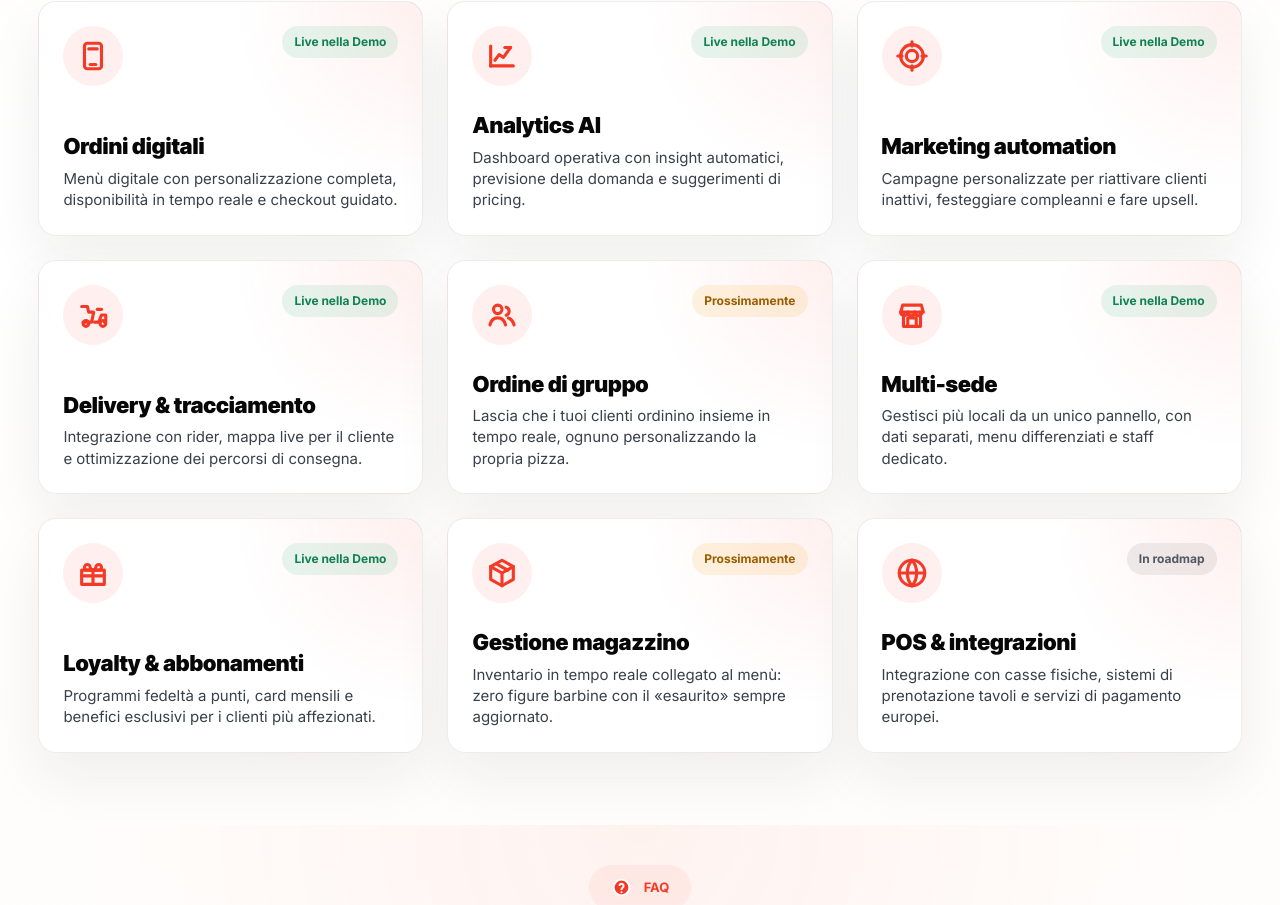
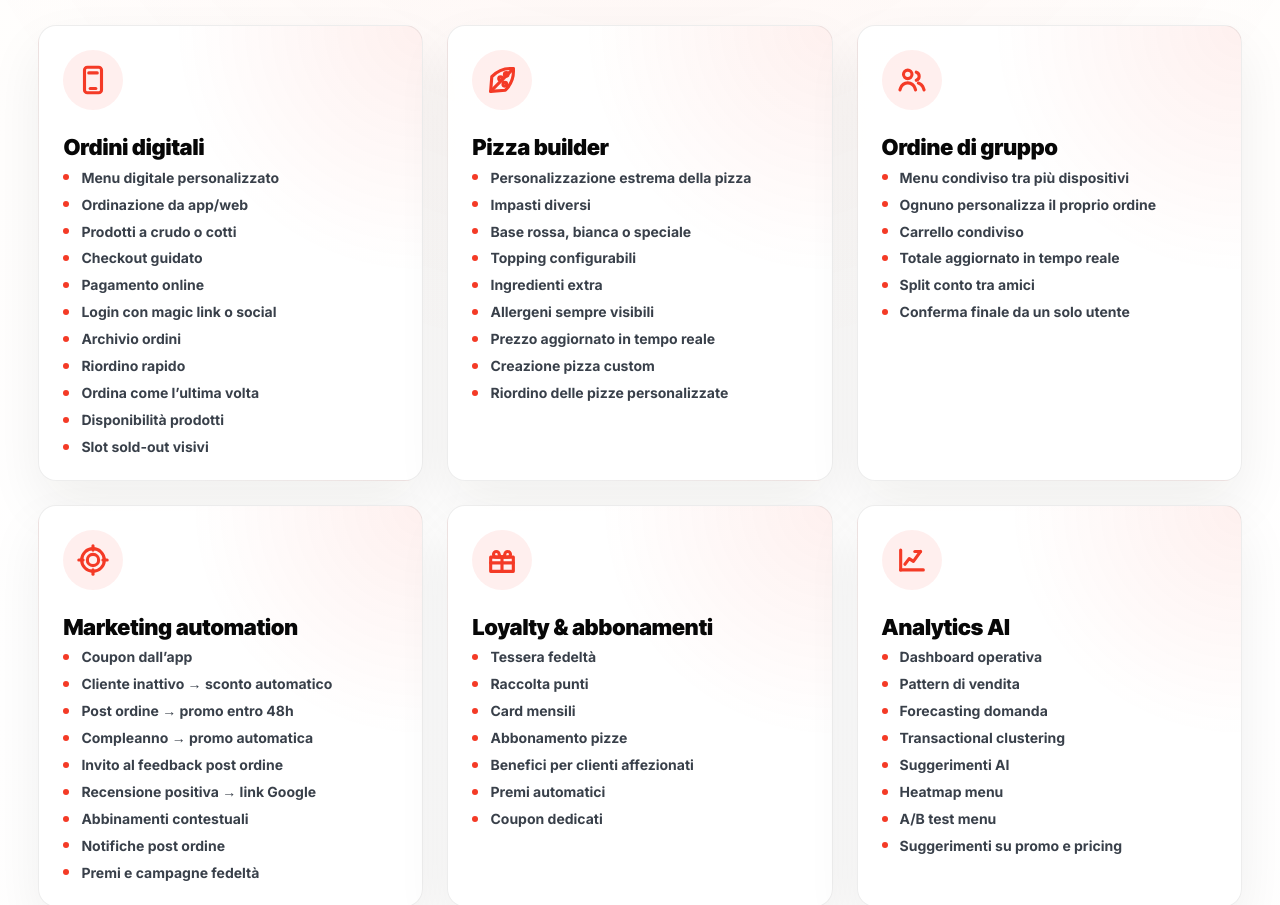
Before and after one commit to kremisi-com/pizzaos, a Next.js app in the folder apps/landing/: page / in a window 1280 px wide. Shown: the part 10582-11487 px from the top of the page. Built offline with nearby package versions, Linux system fonts and the light colour scheme.

Commit message:
feat(landing): expand ecosystem feature lists
Replace the landing ecosystem cards with the supplied detailed functional areas and feature lists.

Update the ecosystem rendering test and landing implementation plan note for the revised content.

```diff
--- a/apps/landing/src/features/home/components/ecosystem-section.module.css
+++ b/apps/landing/src/features/home/components/ecosystem-section.module.css
@@ -115,11 +115,10 @@
 
 .card {
   min-width: 0;
-  min-height: 224px;
+  min-height: 360px;
   display: flex;
   flex-direction: column;
-  justify-content: space-between;
-  gap: 28px;
+  gap: 26px;
   padding: 24px;
   border: 1px solid rgba(31, 28, 25, 0.08);
   border-radius: 18px;
@@ -142,7 +141,7 @@
 .cardHeader {
   display: flex;
   align-items: flex-start;
-  justify-content: space-between;
+  justify-content: flex-start;
   gap: 18px;
 }
 
@@ -172,39 +171,33 @@
   color: #070707;
 }
 
-.cardDescription {
+.featureList {
+  display: grid;
+  gap: 9px;
   margin: 0;
-  color: #39404a;
-  font-size: clamp(15px, 1vw, 17px);
-  line-height: 1.42;
+  padding: 0;
+  list-style: none;
 }
 
-.cardBadge {
-  display: inline-flex;
-  align-items: center;
-  justify-content: center;
-  min-height: 32px;
-  padding: 0 12px;
-  border-radius: 999px;
-  font-size: 12px;
-  font-weight: 900;
-  line-height: 1;
-  white-space: nowrap;
+.featureList li {
+  position: relative;
+  padding-left: 18px;
+  color: #39404a;
+  font-size: clamp(14px, 0.95vw, 16px);
+  font-weight: 700;
+  line-height: 1.28;
 }
 
-.cardBadge--live {
-  background: rgba(17, 168, 101, 0.1);
-  color: #118052;
-}
-
-.cardBadge--soon {
-  background: rgba(245, 158, 11, 0.12);
-  color: #9a5d00;
-}
-
-.cardBadge--roadmap {
-  background: rgba(17, 17, 17, 0.07);
-  color: #525862;
+.featureList li::before {
+  content: "";
+  position: absolute;
+  top: 0.62em;
+  left: 0;
+  width: 6px;
+  height: 6px;
+  border-radius: 50%;
+  background: var(--color-brand-red);
+  transform: translateY(-50%);
 }
 
 @media (max-width: 1024px) {
@@ -256,8 +249,4 @@
   .cardHeader {
     align-items: center;
   }
-
-  .cardBadge {
-    font-size: 11px;
-  }
 }
--- a/apps/landing/src/features/home/components/ecosystem-section.tsx
+++ b/apps/landing/src/features/home/components/ecosystem-section.tsx
@@ -1,9 +1,9 @@
 import type { ReactElement } from "react";
 import styles from "./ecosystem-section.module.css";
 
-type EcosystemStatus = "live" | "soon" | "roadmap";
 type EcosystemIcon =
   | "orders"
+  | "pizza"
   | "analytics"
   | "marketing"
   | "delivery"
@@ -11,88 +11,166 @@ type EcosystemIcon =
   | "stores"
   | "loyalty"
   | "inventory"
-  | "integrations";
+  | "payments"
+  | "brand";
 
 interface EcosystemItem {
   readonly icon: EcosystemIcon;
   readonly title: string;
-  readonly description: string;
-  readonly status: EcosystemStatus;
-  readonly statusLabel: string;
+  readonly features: readonly string[];
 }
 
 const ECOSYSTEM_ITEMS: readonly EcosystemItem[] = [
   {
     icon: "orders",
     title: "Ordini digitali",
-    description:
-      "Menù digitale con personalizzazione completa, disponibilità in tempo reale e checkout guidato.",
-    status: "live",
-    statusLabel: "Live nella Demo",
+    features: [
+      "Menu digitale personalizzato",
+      "Ordinazione da app/web",
+      "Prodotti a crudo o cotti",
+      "Checkout guidato",
+      "Pagamento online",
+      "Login con magic link o social",
+      "Archivio ordini",
+      "Riordino rapido",
+      "Ordina come l’ultima volta",
+      "Disponibilità prodotti",
+      "Slot sold-out visivi",
+    ],
+  },
+  {
+    icon: "pizza",
+    title: "Pizza builder",
+    features: [
+      "Personalizzazione estrema della pizza",
+      "Impasti diversi",
+      "Base rossa, bianca o speciale",
+      "Topping configurabili",
+      "Ingredienti extra",
+      "Allergeni sempre visibili",
+      "Prezzo aggiornato in tempo reale",
+      "Creazione pizza custom",
+      "Riordino delle pizze personalizzate",
+    ],
+  },
+  {
+    icon: "group",
+    title: "Ordine di gruppo",
+    features: [
+      "Menu condiviso tra più dispositivi",
+      "Ognuno personalizza il proprio ordine",
+      "Carrello condiviso",
+      "Totale aggiornato in tempo reale",
+      "Split conto tra amici",
+      "Conferma finale da un solo utente",
+    ],
+  },
+  {
+    icon: "marketing",
+    title: "Marketing automation",
+    features: [
+      "Coupon dall’app",
+      "Cliente inattivo → sconto automatico",
+      "Post ordine → promo entro 48h",
+      "Compleanno → promo automatica",
+      "Invito al feedback post ordine",
+      "Recensione positiva → link Google",
+      "Abbinamenti contestuali",
+      "Notifiche post ordine",
+      "Premi e campagne fedeltà",
+    ],
+  },
+  {
+    icon: "loyalty",
+    title: "Loyalty & abbonamenti",
+    features: [
+      "Tessera fedeltà",
+      "Raccolta punti",
+      "Card mensili",
+      "Abbonamento pizze",
+      "Benefici per clienti affezionati",
+      "Premi automatici",
+      "Coupon dedicati",
+    ],
   },
   {
     icon: "analytics",
     title: "Analytics AI",
-    description:
-      "Dashboard operativa con insight automatici, previsione della domanda e suggerimenti di pricing.",
-    status: "live",
-    statusLabel: "Live nella Demo",
-  },
-  {
-    icon: "marketing",
-    title: "Marketing automation",
-    description:
-      "Campagne personalizzate per riattivare clienti inattivi, festeggiare compleanni e fare upsell.",
-    status: "live",
-    statusLabel: "Live nella Demo",
+    features: [
+      "Dashboard operativa",
+      "Pattern di vendita",
+      "Forecasting domanda",
+      "Transactional clustering",
+      "Suggerimenti AI",
+      "Heatmap menu",
+      "A/B test menu",
+      "Suggerimenti su promo e pricing",
+    ],
   },
   {
     icon: "delivery",
     title: "Delivery & tracciamento",
-    description:
-      "Integrazione con rider, mappa live per il cliente e ottimizzazione dei percorsi di consegna.",
-    status: "live",
-    statusLabel: "Live nella Demo",
-  },
-  {
-    icon: "group",
-    title: "Ordine di gruppo",
-    description:
-      "Lascia che i tuoi clienti ordinino insieme in tempo reale, ognuno personalizzando la propria pizza.",
-    status: "soon",
-    statusLabel: "Prossimamente",
+    features: [
+      "Stato ordine chiaro",
+      "Notifiche sugli ordini",
+      "Tracciamento live rider",
+      "Ottimizzazione consegne",
+      "Assegnazione rider automatica",
+      "Integrazione Deliveroo",
+      "Tempi stimati per consegna",
+    ],
   },
   {
     icon: "stores",
-    title: "Multi-sede",
-    description:
-      "Gestisci più locali da un unico pannello, con dati separati, menu differenziati e staff dedicato.",
-    status: "live",
-    statusLabel: "Live nella Demo",
-  },
-  {
-    icon: "loyalty",
-    title: "Loyalty & abbonamenti",
-    description:
-      "Programmi fedeltà a punti, card mensili e benefici esclusivi per i clienti più affezionati.",
-    status: "live",
-    statusLabel: "Live nella Demo",
+    title: "Gestione ristorante",
+    features: [
+      "Pannello amministrativo ordini",
+      "Prioritizzazione ordini",
+      "Smistamento comande per reparto",
+      "Tempi stimati per reparto",
+      "Menu stagionale",
+      "Staff dedicato",
+      "Gestione catene",
+      "Multi-sede",
+      "Network di pizzerie",
+    ],
   },
   {
     icon: "inventory",
-    title: "Gestione magazzino",
-    description:
-      "Inventario in tempo reale collegato al menù: zero figure barbine con il «esaurito» sempre aggiornato.",
-    status: "soon",
-    statusLabel: "Prossimamente",
+    title: "Magazzino",
+    features: [
+      "Inventario in tempo reale",
+      "Collegamento prodotti-menu",
+      "Esaurito automatico",
+      "Disponibilità ingredienti",
+      "Suggerimenti promo su scorte in eccesso",
+      "Controllo impasti disponibili",
+    ],
   },
   {
-    icon: "integrations",
-    title: "POS & integrazioni",
-    description:
-      "Integrazione con casse fisiche, sistemi di prenotazione tavoli e servizi di pagamento europei.",
-    status: "roadmap",
-    statusLabel: "In roadmap",
+    icon: "payments",
+    title: "Pagamenti & integrazioni",
+    features: [
+      "Pagamento da app",
+      "Split conto",
+      "Fattura via WhatsApp o email",
+      "Fatturazione automatica",
+      "Integrazione cassa/POS",
+      "Scontrino elettronico automatico",
+      "Servizi di pagamento europei",
+    ],
+  },
+  {
+    icon: "brand",
+    title: "Brand & canali proprietari",
+    features: [
+      "Dominio personale",
+      "Ecosistema monobrand",
+      "Stile menu su misura",
+      "Zero commissioni sugli ordini",
+      "Link ordine via WhatsApp",
+      "Link automatico quando il cliente chiama",
+    ],
   },
 ] as const;
 
@@ -116,7 +194,8 @@ export function EcosystemSection(): ReactElement {
             Dal primo ordine digitale alla gestione multi-sede: PizzaOS cresce
             con te.
             <br />
-            Alcune funzionalità sono già live, altre in arrivo presto.
+            Ogni area è pensata per controllo operativo, canali proprietari e
+            crescita senza commissioni.
           </p>
         </div>
 
@@ -127,15 +206,14 @@ export function EcosystemSection(): ReactElement {
                 <div className={styles.cardIcon} aria-hidden="true">
                   {renderIcon(item.icon)}
                 </div>
-                <span
-                  className={`${styles.cardBadge} ${styles[`cardBadge--${item.status}`]}`}
-                >
-                  {item.statusLabel}
-                </span>
               </div>
               <div>
                 <h3 className={styles.cardTitle}>{item.title}</h3>
-                <p className={styles.cardDescription}>{item.description}</p>
+                <ul className={styles.featureList}>
+                  {item.features.map((feature) => (
+                    <li key={feature}>{feature}</li>
+                  ))}
+                </ul>
               </div>
             </div>
           ))}
@@ -149,6 +227,8 @@ function renderIcon(icon: EcosystemIcon): ReactElement {
   switch (icon) {
     case "orders":
       return <PhoneIcon />;
+    case "pizza":
+      return <PizzaIcon />;
     case "analytics":
       return <ChartIcon />;
     case "marketing":
@@ -163,7 +243,9 @@ function renderIcon(icon: EcosystemIcon): ReactElement {
       return <GiftIcon />;
     case "inventory":
       return <BoxIcon />;
-    case "integrations":
+    case "payments":
+      return <CreditCardIcon />;
+    case "brand":
       return <GlobeIcon />;
   }
 }
@@ -185,6 +267,18 @@ function PhoneIcon(): ReactElement {
       <path d="M8 3h8a2 2 0 0 1 2 2v14a2 2 0 0 1-2 2H8a2 2 0 0 1-2-2V5a2 2 0 0 1 2-2Z" />
       <path d="M10 18h4" />
       <path d="M9 7h6" />
+    </svg>
+  );
+}
+
+function PizzaIcon(): ReactElement {
+  return (
+    <svg aria-hidden="true" viewBox="0 0 24 24">
+      <path d="M4 20 20 4" />
+      <path d="M20 4c-5.8-.5-10.9 1.3-15.2 5.6L4 20l10.4-.8C18.7 14.9 20.5 9.8 20 4Z" />
+      <circle cx="11" cy="11" r="1.3" />
+      <circle cx="15" cy="8" r="1.3" />
+      <circle cx="14" cy="15" r="1.3" />
     </svg>
   );
 }
@@ -272,6 +366,17 @@ function BoxIcon(): ReactElement {
   );
 }
 
+function CreditCardIcon(): ReactElement {
+  return (
+    <svg aria-hidden="true" viewBox="0 0 24 24">
+      <rect x="3" y="5" width="18" height="14" rx="2.5" />
+      <path d="M3 10h18" />
+      <path d="M7 15h4" />
+      <path d="M15 15h2" />
+    </svg>
+  );
+}
+
 function GlobeIcon(): ReactElement {
   return (
     <svg aria-hidden="true" viewBox="0 0 24 24">
```
Also changed, not shown: 2 other files (tests, documents, lock files or other folders).
